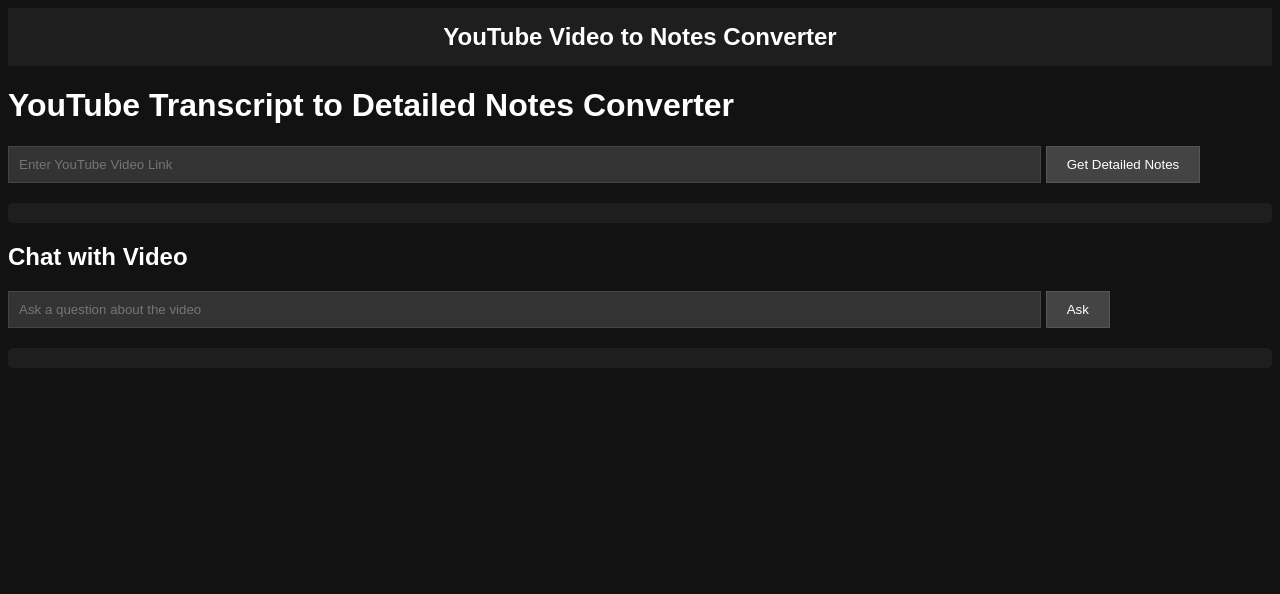
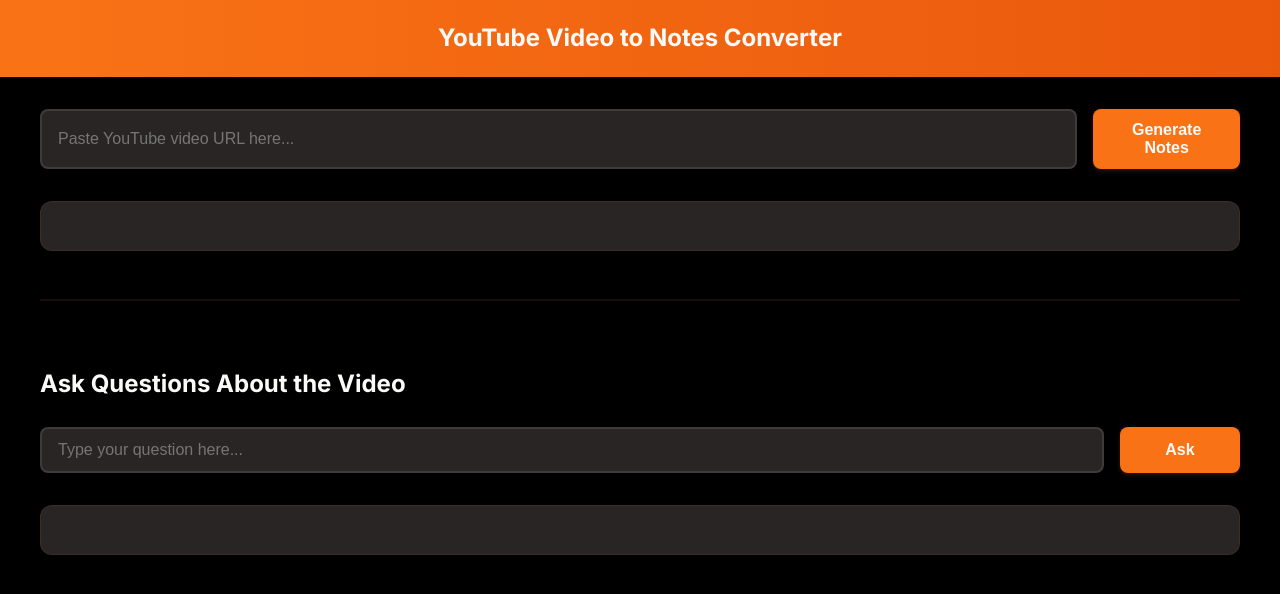
Before and after one commit to HarshChaudhari2004/SummarizeIQ, a Django app: page / in a window 1280 px wide. Shown: the top 594 px of the page. Run offline with Django 4.2, Linux system fonts and the light colour scheme; some libraries are stand-ins or nearby versions.

Commit message:
UI update

```diff
--- a/youtube_transcript_project/transcript/static/transcript/styles.css
+++ b/youtube_transcript_project/transcript/static/transcript/styles.css
@@ -1,72 +1,236 @@
-body {
-    background-color: #121212;
-    color: #ffffff;
-    font-family: Arial, sans-serif;
+:root {
+    --primary-color: #f97316;      /* Vibrant orange */
+    --secondary-color: #ea580c;    /* Darker orange */
+    --background-dark: #000000;    /* Dark brown-black */
+    --surface-dark: #292524;       /* Warm dark gray */
+    --text-primary: #fafaf9;       /* Warm white */
+    --text-secondary: #d6d3d1;     /* Light warm gray */
+    --accent-color: #65a30d;       /* Lime green */
+    --error-color: #dc2626;        /* Red */
+    --highlight-color: #fbbf24;    /* Amber yellow */
 }
 
-h1, h2 {
-    color: #ffffff;
+body {
+    background-color: var(--background-dark);
+    color: var(--text-primary);
+    font-family: 'Inter', -apple-system, BlinkMacSystemFont, sans-serif;
+    line-height: 1.6;
+    margin: 0;
+    padding: 0;
 }
 
-input[type="text"] {
-    background-color: #333333;
-    border: 1px solid #444444;
-    color: #ffffff;
-    padding: 10px;
-    width: 80%;
-    margin-bottom: 10px;
+.container {
+    max-width: 1200px;
+    margin: 0 auto;
+    padding: 2rem;
 }
 
-input[type="text"]:hover, input[type="text"]:focus {
-    border: 1px solid #888888;
-    box-shadow: 0 0 5px #888888;
-}
-
-button {
-    background-color: #444444;
-    border: 1px solid #555555;
-    color: #ffffff;
-    padding: 10px 20px;
-    cursor: pointer;
-}
-
-button:hover {
-    background-color: #555555;
-    box-shadow: 0 0 10px #ffffff;
-}
-
-#thumbnail img {
-    margin-top: 10px;
-}
-
+/* Add new gradient background to nav */
 nav {
-    background-color: #1e1e1e;
-    padding: 15px;
+    background: linear-gradient(to right, var(--primary-color), var(--secondary-color));
+    padding: 1.2rem;
+    box-shadow: 0 2px 4px rgba(0, 0, 0, 0.2);
+    position: sticky;
+    top: 0;
+    z-index: 100;
 }
 
 nav h1 {
     margin: 0;
-    color: #ffffff;
+    font-size: 1.5rem;
+    color: var(--text-primary);
     text-align: center;
 }
 
-#loading {
-    display: none;
-    margin: 20px 0;
-    text-align: center;
+h1, h2 {
+    color: var(--text-primary);
+    margin-bottom: 1.5rem;
+}
+
+h2 {
+    font-size: 1.5rem;
+    margin-top: 2rem;
+}
+
+.input-group {
+    display: flex;
+    gap: 1rem;
+    margin-bottom: 2rem;
+}
+
+input[type="text"] {
+    background-color: var(--surface-dark);
+    border: 2px solid rgba(255, 255, 255, 0.1);
+    border-radius: 8px;
+    color: var(--text-primary);
+    padding: 0.75rem 1rem;
+    width: 100%;
+    font-size: 1rem;
+    transition: all 0.3s ease;
+}
+
+input[type="text"]:hover,
+input[type="text"]:focus {
+    border-color: var(--primary-color);
+    box-shadow: 0 0 0 2px rgba(249, 115, 22, 0.2);
+    outline: none;
+}
+
+button {
+    background-color: var(--primary-color);
+    border: none;
+    border-radius: 8px;
+    color: var(--text-primary);
+    padding: 0.75rem 1.5rem;
+    font-size: 1rem;
+    font-weight: 600;
+    cursor: pointer;
+    transition: all 0.3s ease;
+    min-width: 120px;
+    box-shadow: 0 2px 4px rgba(249, 115, 22, 0.2);
+}
+
+button:hover {
+    background-color: var(--secondary-color);
+    transform: translateY(-1px);
+    box-shadow: 0 4px 12px rgba(249, 115, 22, 0.3);
+}
+
+/* Update the thumbnail styles */
+#thumbnail {
+    margin: 2rem 0;
+    width: 100%;
+    max-width: 1000px; /* Increased from 800px */
+    margin-left: auto;
+    margin-right: auto;
+}
+
+.thumbnail-wrapper {
+    position: relative;
+    width: 100%;
+    padding-top: 56.25%; /* 16:9 Aspect Ratio */
+    background-color: var(--background-dark);
+    border-radius: 12px;
+    overflow: hidden;
+}
+
+#thumbnail img {
+    position: absolute;
+    top: 50%;
+    left: 50%;
+    transform: translate(-50%, -50%);
+    width: 100%;
+    height: 100%;
+    object-fit: contain; /* Changed from cover to contain */
+    object-position: center;
+    border-radius: 12px;
+    box-shadow: 0 4px 12px rgba(249, 115, 22, 0.2);
+    transition: transform 0.3s ease;
+    background-color: var(--background-dark);
+}
+
+#thumbnail img:hover {
+    transform: translate(-50%, -50%) scale(1.02);
+}
+
+.loading-indicator {
+    display: flex;
+    align-items: center;
+    justify-content: center;
+    gap: 0.5rem;
+    margin: 1rem 0;
+    color: var(--text-secondary);
+}
+
+/* Add subtle animation to loading spinner */
+.loading-indicator svg {
+    color: var(--primary-color);
 }
 
 .formatted-output {
-    background-color: #1e1e1e;
-    padding: 10px;
-    border-radius: 5px;
-    margin-top: 10px;
+    background-color: var(--surface-dark);
+    padding: 1.5rem;
+    border-radius: 12px;
+    margin-top: 1.5rem;
+    box-shadow: 0 2px 8px rgba(0, 0, 0, 0.2);
+    border: 1px solid rgba(249, 115, 22, 0.1);
 }
 
 .formatted-output p {
-    margin: 5px 0;
+    margin: 1rem 0;
+    color: var(--text-secondary);
+    line-height: 1.8;
 }
 
-.formatted-output h3 {
-    margin-top: 10px;
+.chat-section {
+    margin-top: 3rem;
+    padding-top: 2rem;
+    border-top: 2px solid rgba(249, 115, 22, 0.1);
 }
+
+.answer-block {
+    margin: 1.5rem 0;
+    padding: 1rem;
+    border-left: 4px solid var(--accent-color);
+    background-color: rgba(101, 163, 13, 0.1);
+    border-radius: 0 8px 8px 0;
+}
+
+.answer-block strong {
+    color: var(--highlight-color);
+}
+
+/* Add gradient background to success messages */
+.success-message {
+    background: linear-gradient(45deg, var(--accent-color), var(--highlight-color));
+    color: var(--text-primary);
+    padding: 1rem;
+    border-radius: 8px;
+    margin: 1rem 0;
+}
+
+/* Add animation to error messages */
+.error-message {
+    background-color: var(--error-color);
+    color: var(--text-primary);
+    padding: 1rem;
+    border-radius: 8px;
+    margin: 1rem 0;
+    animation: shake 0.5s ease-in-out;
+}
+
+@keyframes shake {
+    0%, 100% { transform: translateX(0); }
+    25% { transform: translateX(-5px); }
+    75% { transform: translateX(5px); }
+}
+
+/* Add a container query for larger screens */
+@container (min-width: 800px) {
+    #thumbnail {
+        max-width: 1000px; /* Even larger on bigger screens */
+    }
+}
+
+/* Add responsive adjustments */
+@media (max-width: 768px) {
+    .container {
+        padding: 1rem;
+    }
+
+    .input-group {
+        flex-direction: column;
+    }
+
+    button {
+        width: 100%;
+    }
+
+    #thumbnail {
+        max-width: 100%;
+    }
+
+    .thumbnail-wrapper {
+        padding-top: 56.25%; /* Maintain aspect ratio on mobile */
+    }
+}
--- a/youtube_transcript_project/transcript/templates/transcript/index.html
+++ b/youtube_transcript_project/transcript/templates/transcript/index.html
@@ -8,24 +8,48 @@
     <link rel="stylesheet" href="{% static 'transcript/styles.css' %}">
     <script src="https://code.jquery.com/jquery-3.6.0.min.js"></script>
     <script src="https://cdnjs.cloudflare.com/ajax/libs/marked/3.0.0/marked.min.js"></script>
+    <link rel="preconnect" href="https://fonts.googleapis.com">
+    <link rel="preconnect" href="https://fonts.gstatic.com" crossorigin>
+    <link href="https://fonts.googleapis.com/css2?family=Inter:wght@400;500;600;700&display=swap" rel="stylesheet">
 </head>
 <body>
     <nav>
         <h1>YouTube Video to Notes Converter</h1>
     </nav>
     <div class="container">
-        <h1>YouTube Transcript to Detailed Notes Converter</h1>
-        <input type="text" id="youtube_link" placeholder="Enter YouTube Video Link">
-        <button id="get_notes">Get Detailed Notes</button>
-        <div id="loading">Loading...</div>
+        <div class="input-group">
+            <input type="text" id="youtube_link" placeholder="Paste YouTube video URL here...">
+            <button id="get_notes">Generate Notes</button>
+        </div>
+
+        <div class="loading-indicator" id="loading">
+            <svg class="animate-spin h-5 w-5 text-white" xmlns="http://www.w3.org/2000/svg" fill="none" viewBox="0 0 24 24" width="24">
+                <circle class="opacity-25" cx="12" cy="12" r="10" stroke="currentColor" stroke-width="4"></circle>
+                <path class="opacity-75" fill="currentColor" d="M4 12a8 8 0 018-8V0C5.373 0 0 5.373 0 12h4zm2 5.291A7.962 7.962 0 014 12H0c0 3.042 1.135 5.824 3 7.938l3-2.647z"></path>
+            </svg>
+            <span>Processing video...</span>
+        </div>
+
         <div id="thumbnail"></div>
         <div id="summary" class="formatted-output"></div>
 
-        <h2>Chat with Video</h2>
-        <input type="text" id="question" placeholder="Ask a question about the video">
-        <button id="ask_question">Ask</button>
-        <div id="loading-question">Loading...</div>
-        <div id="answers" class="formatted-output"></div>
+        <div class="chat-section">
+            <h2>Ask Questions About the Video</h2>
+            <div class="input-group">
+                <input type="text" id="question" placeholder="Type your question here...">
+                <button id="ask_question">Ask</button>
+            </div>
+
+            <div class="loading-indicator" id="loading-question">
+                <svg class="animate-spin h-5 w-5 text-white" xmlns="http://www.w3.org/2000/svg" fill="none" viewBox="0 0 24 24" width="24">
+                    <circle class="opacity-25" cx="12" cy="12" r="10" stroke="currentColor" stroke-width="4"></circle>
+                    <path class="opacity-75" fill="currentColor" d="M4 12a8 8 0 018-8V0C5.373 0 0 5.373 0 12h4zm2 5.291A7.962 7.962 0 014 12H0c0 3.042 1.135 5.824 3 7.938l3-2.647z"></path>
+                </svg>
+                <span>Getting answer...</span>
+            </div>
+
+            <div id="answers" class="formatted-output"></div>
+        </div>
     </div>
 
     <script>
@@ -45,7 +69,13 @@
                 var youtube_link = $('#youtube_link').val();
                 if (youtube_link) {
                     var video_id = youtube_link.split("v=")[1].split("&")[0];
-                    $('#thumbnail').html('<img src="http://img.youtube.com/vi/' + video_id + '/0.jpg" width="400">');
+                    $('#thumbnail').html(`
+                        <div class="thumbnail-wrapper">
+                            <img src="http://img.youtube.com/vi/${video_id}/maxresdefault.jpg"
+                                 onerror="this.onerror=null; this.src='http://img.youtube.com/vi/${video_id}/hqdefault.jpg';"
+                                 alt="Video thumbnail">
+                        </div>
+                    `);
                     toggleLoading('#loading', true);
                     $.get('/get_notes/', { youtube_link: youtube_link }, function(data) {
                         toggleLoading('#loading', false);
--- a/youtube_transcript_project/transcript/views.py
+++ b/youtube_transcript_project/transcript/views.py
@@ -4,7 +4,9 @@
 from youtube_transcript_api import YouTubeTranscriptApi, NoTranscriptFound
 
 # Hardcoded API key
-genai.configure(api_key = "your api key")
+
+genai.configure(api_key = "AIzaSyAs3_dAYF7KMlWJrpdyC9TbXMwsu73A_bg")
+
 
 
 prompt = """You are a YouTube video summarizer and note maker. You will be taking the transcript text
```
